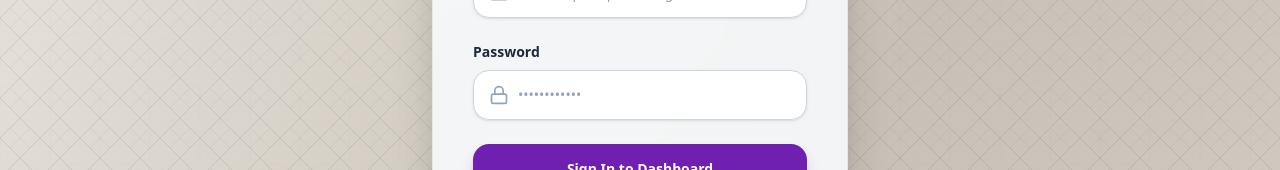
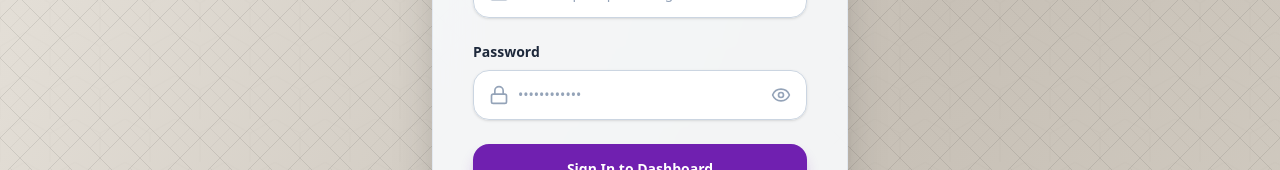
Before and after one commit to ThunderOpsAI/pro-square, a Next.js app: page /admin/login in a window 1280 px wide. Shown: the part 402-572 px from the top of the page. Built offline with nearby package versions, Linux system fonts and the light colour scheme; no server answers.

Commit message:
fix(auth): add pg ssl support, iron-session safeguard, auto-sync env admin password, and show-password toggle

```diff
--- a/src/app/admin/login/page.tsx
+++ b/src/app/admin/login/page.tsx
@@ -4,7 +4,7 @@ import { useState, Suspense } from 'react';
 import { useRouter, useSearchParams } from 'next/navigation';
 import Image from 'next/image';
 import Link from 'next/link';
-import { Lock, Mail, AlertCircle, Loader2 } from 'lucide-react';
+import { Lock, Mail, AlertCircle, Loader2, Eye, EyeOff } from 'lucide-react';
 import { ScrollingBackground } from '@/components/ScrollingBackground';
 
 function LoginForm() {
@@ -15,6 +15,7 @@ function LoginForm() {
 
   const [email, setEmail] = useState('');
   const [password, setPassword] = useState('');
+  const [showPassword, setShowPassword] = useState(false);
   const [loading, setLoading] = useState(false);
   const [error, setError] = useState('');
 
@@ -67,6 +68,7 @@ function LoginForm() {
               id="email"
               name="email"
               type="email"
+              autoComplete="username"
               required
               value={email}
               onChange={(e) => setEmail(e.target.value)}
@@ -87,13 +89,26 @@ function LoginForm() {
             <input
               id="password"
               name="password"
-              type="password"
+              type={showPassword ? 'text' : 'password'}
+              autoComplete="current-password"
               required
               value={password}
               onChange={(e) => setPassword(e.target.value)}
               placeholder="••••••••••••"
-              className="block w-full pl-11 pr-4 py-3.5 bg-white border border-surface-300 rounded-2xl text-surface-900 placeholder-surface-400 focus:outline-none focus:ring-2 focus:ring-primary-500 focus:border-transparent text-sm transition-all"
+              className="block w-full pl-11 pr-11 py-3.5 bg-white border border-surface-300 rounded-2xl text-surface-900 placeholder-surface-400 focus:outline-none focus:ring-2 focus:ring-primary-500 focus:border-transparent text-sm transition-all"
             />
+            <button
+              type="button"
+              onClick={() => setShowPassword(!showPassword)}
+              aria-label={showPassword ? 'Hide password' : 'Show password'}
+              className="absolute inset-y-0 right-0 pr-4 flex items-center text-surface-400 hover:text-surface-600 focus:outline-none transition-colors cursor-pointer"
+            >
+              {showPassword ? (
+                <EyeOff className="h-5 w-5" />
+              ) : (
+                <Eye className="h-5 w-5" />
+              )}
+            </button>
           </div>
         </div>
 
--- a/src/app/api/admin/auth/login/route.ts
+++ b/src/app/api/admin/auth/login/route.ts
@@ -50,7 +50,23 @@ export async function POST(req: NextRequest) {
     }
 
     // Verify Password Hash
-    const isMatch = await bcrypt.compare(password, admin.passwordHash);
+    let isMatch = await bcrypt.compare(password, admin.passwordHash);
+
+    // If password doesn't match hash, check if it matches updated ADMIN_PASSWORD in environment
+    if (!isMatch) {
+      const defaultEmail = (process.env.ADMIN_EMAIL || 'admin@prosquaretiling.com').toLowerCase().trim();
+      const defaultPassword = process.env.ADMIN_PASSWORD;
+
+      if (defaultPassword && normalizedEmail === defaultEmail && password === defaultPassword) {
+        const newHash = await bcrypt.hash(defaultPassword, 12);
+        await prisma.adminUser.update({
+          where: { id: admin.id },
+          data: { passwordHash: newHash },
+        });
+        isMatch = true;
+      }
+    }
+
     if (!isMatch) {
       return NextResponse.json(
         { success: false, error: 'Invalid email or password' },
@@ -74,10 +90,13 @@ export async function POST(req: NextRequest) {
         name: admin.name,
       },
     });
-  } catch (error) {
+  } catch (error: any) {
     console.error('[Admin Login Error]', error);
     return NextResponse.json(
-      { success: false, error: 'Internal server error during authentication' },
+      {
+        success: false,
+        error: error?.message || 'Internal server error during authentication',
+      },
       { status: 500 }
     );
   }
--- a/src/lib/prisma.ts
+++ b/src/lib/prisma.ts
@@ -10,7 +10,16 @@ const globalForPrisma = globalThis as unknown as {
 const connectionString =
   process.env.DATABASE_URL || 'postgresql://postgres:postgres@localhost:5432/pro_square';
 
-const pool = globalForPrisma.pool ?? new Pool({ connectionString });
+const isLocalhost =
+  connectionString.includes('localhost') ||
+  connectionString.includes('127.0.0.1');
+
+const pool =
+  globalForPrisma.pool ??
+  new Pool({
+    connectionString,
+    ssl: isLocalhost ? false : { rejectUnauthorized: false },
+  });
 const adapter = new PrismaPg(pool);
 
 export const prisma =
--- a/src/lib/session.ts
+++ b/src/lib/session.ts
@@ -14,8 +14,9 @@ export const defaultSession: AdminSessionData = {
 
 // 32+ characters password for iron-session encryption
 const sessionPassword =
-  process.env.ADMIN_SESSION_SECRET ||
-  'pro-square-secure-admin-session-secret-key-32-chars-minimum-prod';
+  process.env.ADMIN_SESSION_SECRET && process.env.ADMIN_SESSION_SECRET.trim().length >= 32
+    ? process.env.ADMIN_SESSION_SECRET.trim()
+    : 'pro-square-secure-admin-session-secret-key-32-chars-minimum-prod';
 
 export const sessionOptions: SessionOptions = {
   password: sessionPassword,
```
